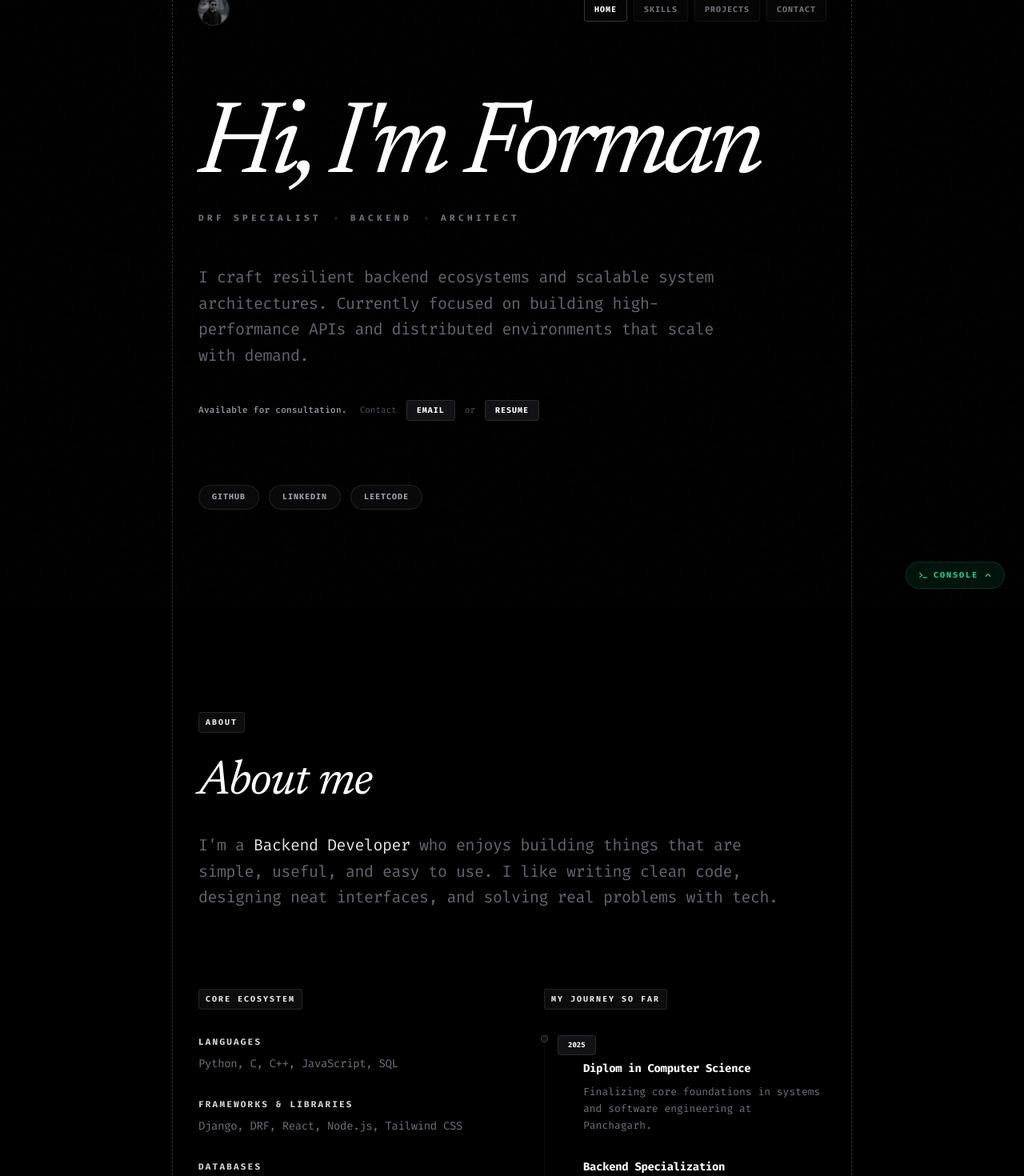
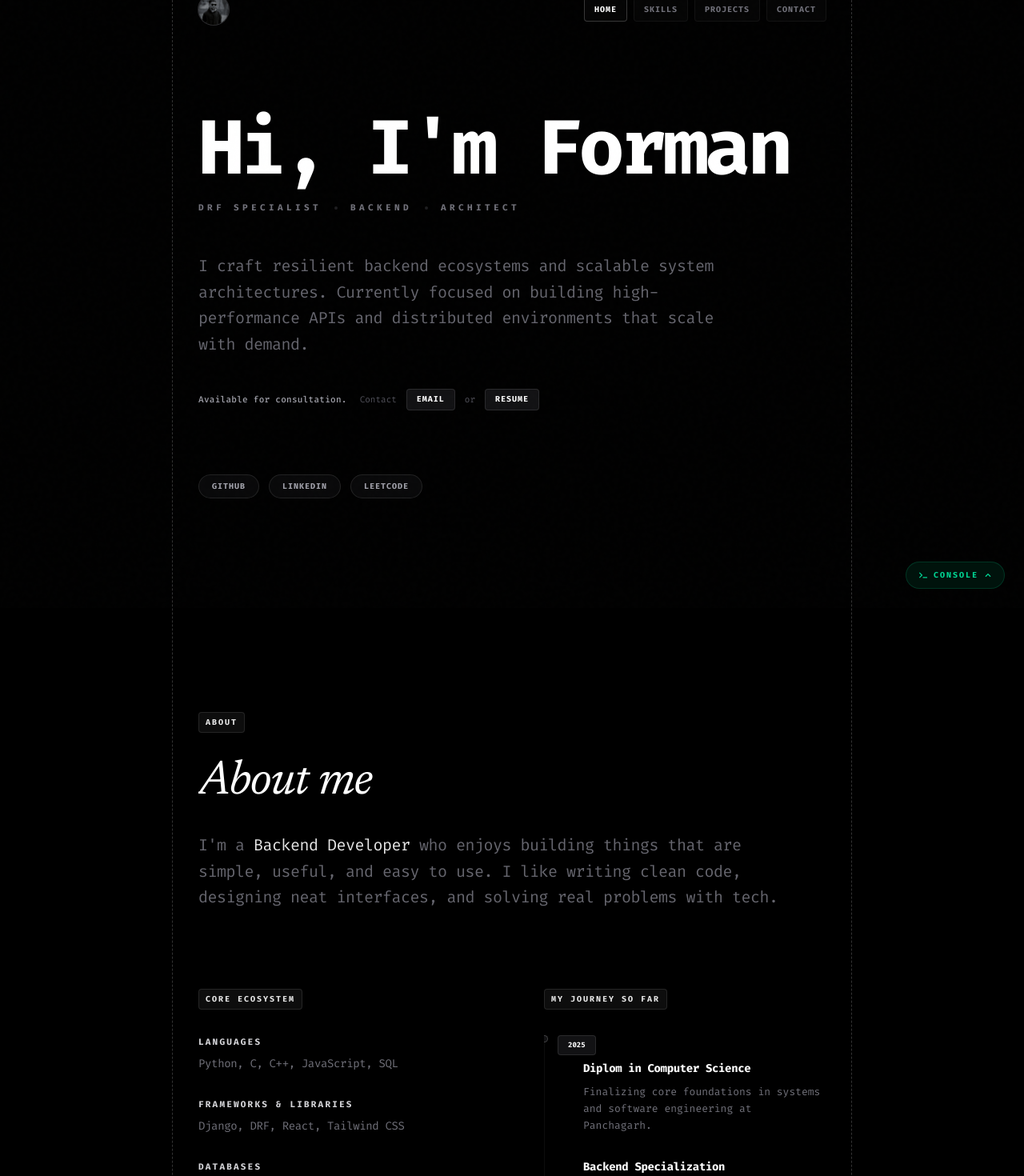
Before and after one commit to HridoyExe/portfolio, a React (Vite) app: page / in a window 1280 px wide. Shown: the part 40-1510 px from the top of the page at 80% size. Built offline with nearby package versions, Linux system fonts and the light colour scheme; a web font is replaced by a local one.

Commit message:
Update A

```diff
--- a/src/components/About.jsx
+++ b/src/components/About.jsx
@@ -1,10 +1,11 @@
 import React from 'react';
 import { motion } from 'framer-motion';
+import SectionReveal from './SectionReveal';
 
 const About = () => {
   const techStack = [
     { category: 'Languages', items: 'Python, C, C++, JavaScript, SQL' },
-    { category: 'Frameworks & Libraries', items: 'Django, DRF, React, Node.js, Tailwind CSS' },
+    { category: 'Frameworks & Libraries', items: 'Django, DRF, React, Tailwind CSS' },
     { category: 'Databases', items: 'PostgreSQL, MySQL, Supabase' },
     { category: 'Tools & DevOps', items: 'Git, GitHub, Docker (Learning), VS Code' }
   ];
@@ -31,6 +32,7 @@ const About = () => {
         <div className="space-y-24">
 
           {/* About Intro */}
+          <SectionReveal yOffset={30}>
             <div className="space-y-8 max-w-3xl">
               <div className="section-label">
                  <span>About</span>
@@ -41,9 +43,11 @@ const About = () => {
                 I like writing clean code, designing neat interfaces, and solving real problems with tech.
               </p>
             </div>
+          </SectionReveal>
 
           <div className="grid grid-cols-1 lg:grid-cols-2 gap-20">
             {/* Tech Stack */}
+            <SectionReveal delay={0.3} yOffset={30}>
               <div className="space-y-12">
                 <div className="section-label">
                   <span>Core Ecosystem</span>
@@ -57,8 +61,10 @@ const About = () => {
                   ))}
                 </div>
               </div>
+            </SectionReveal>
 
             {/* Journey */}
+            <SectionReveal delay={0.4} yOffset={30}>
               <div className="space-y-12">
                 <div className="section-label">
                   <span>My Journey So Far</span>
@@ -66,7 +72,12 @@ const About = () => {
 
                 <div className="space-y-12">
                   {journey.map((period, i) => (
-                  <div key={i} className="relative pl-12 border-l border-white/5 pb-8 last:pb-0">
+                    <motion.div
+                      key={i}
+                      whileHover={{ x: 5 }}
+                      transition={{ duration: 0.3, ease: 'easeOut' }}
+                      className="relative pl-12 border-l border-white/5 pb-8 last:pb-0"
+                    >
                       <div className="absolute -left-[5px] top-0 w-[9px] h-[9px] rounded-full bg-zinc-900 border border-white/20"></div>
                       <div className="absolute left-4 top-0 py-1 px-3 rounded-sm bg-zinc-900 border border-white/10 text-white text-[9px] font-bold">
                         {period.year}
@@ -80,10 +91,11 @@ const About = () => {
                            </div>
                          ))}
                       </div>
-                  </div>
+                    </motion.div>
                   ))}
                 </div>
               </div>
+            </SectionReveal>
           </div>
 
         </div>
--- a/src/components/Hero.jsx
+++ b/src/components/Hero.jsx
@@ -8,12 +8,12 @@ const Hero = () => {
         <div className="flex flex-col items-start gap-12">
 
           <motion.div
-            initial={{ opacity: 0, y: 30 }}
-            animate={{ opacity: 1, y: 0 }}
-            transition={{ duration: 1.2, ease: [0.16, 1, 0.3, 1] }}
+            initial={{ opacity: 0, y: 30, filter: "blur(12px)" }}
+            animate={{ opacity: 1, y: 0, filter: "blur(0px)" }}
+            transition={{ duration: 1.5, ease: [0.16, 1, 0.3, 1] }}
             className="space-y-6 w-full"
           >
-            <h1 className="text-white text-5xl md:text-9xl font-serif italic tracking-tighter leading-[0.85] break-words">
+            <h1 className="text-white text-5xl md:text-8xl font-sans font-bold tracking-tighter leading-[0.85] break-words">
               Hi, I'm Forman
             </h1>
             <div className="flex flex-wrap items-center gap-x-4 gap-y-2 text-zinc-500 text-[10px] md:text-[11px] font-bold uppercase tracking-[0.2em] md:tracking-[0.4em]">
@@ -26,9 +26,9 @@ const Hero = () => {
           </motion.div>
 
           <motion.div
-            initial={{ opacity: 0, y: 20 }}
-            animate={{ opacity: 1, y: 0 }}
-            transition={{ duration: 1, delay: 0.3, ease: "easeOut" }}
+            initial={{ opacity: 0, y: 20, filter: "blur(10px)" }}
+            animate={{ opacity: 1, y: 0, filter: "blur(0px)" }}
+            transition={{ duration: 1.5, delay: 0.4, ease: [0.16, 1, 0.3, 1] }}
             className="space-y-10 max-w-2xl"
           >
             <p className="text-zinc-500 text-lg md:text-xl font-sans leading-relaxed tracking-tight opacity-90">
@@ -40,38 +40,56 @@ const Hero = () => {
               <span className="text-zinc-400 text-[10px] md:text-[11px] font-medium tracking-wide">Available for consultation.</span>
               <div className="flex flex-wrap items-center gap-3">
                 <span className="text-zinc-600 text-[10px] md:text-[11px]">Contact</span>
-                <a
+                <motion.a
+                  whileHover={{ scale: 1.05, boxShadow: "0px 0px 20px rgba(255,255,255,0.15)" }}
+                  whileTap={{ scale: 0.95 }}
+                  transition={{ ease: [0.16, 1, 0.3, 1], duration: 0.4 }}
                   href="mailto:formanislamhridoy@gmail.com"
-                  className="px-3 py-1 bg-zinc-900 border border-white/10 rounded-sm text-white text-[9px] md:text-[10px] font-bold uppercase tracking-widest hover:bg-white hover:text-black transition-all flex items-center gap-2"
+                  className="px-3 py-1 bg-zinc-900 border border-white/10 rounded-sm text-white text-[9px] md:text-[10px] font-bold uppercase tracking-widest hover:bg-white hover:text-black transition-colors flex items-center gap-2"
                 >
                   Email
-                </a>
+                </motion.a>
                 <span className="text-zinc-600 text-[10px] md:text-[11px]">or</span>
-                <a
-                  href="/My_Resume.pdf"
-                  className="px-3 py-1 bg-zinc-900 border border-white/10 rounded-sm text-white text-[9px] md:text-[10px] font-bold uppercase tracking-widest hover:bg-white hover:text-black transition-all"
+                <motion.a
+                  whileHover={{ scale: 1.05, boxShadow: "0px 0px 20px rgba(255,255,255,0.15)" }}
+                  whileTap={{ scale: 0.95 }}
+                  transition={{ ease: [0.16, 1, 0.3, 1], duration: 0.4 }}
+                  href="/Resume.pdf"
+                  className="px-3 py-1 bg-zinc-900 border border-white/10 rounded-sm text-white text-[9px] md:text-[10px] font-bold uppercase tracking-widest hover:bg-white hover:text-black transition-colors"
                 >
                   Resume
-                </a>
+                </motion.a>
               </div>
             </div>
           </motion.div>
 
           <motion.div
-            initial={{ opacity: 0 }}
-            animate={{ opacity: 1 }}
-            transition={{ duration: 1, delay: 0.8 }}
+            initial={{ opacity: 0, y: 10, filter: "blur(8px)" }}
+            animate={{ opacity: 1, y: 0, filter: "blur(0px)" }}
+            transition={{ duration: 1.5, delay: 0.8, ease: [0.16, 1, 0.3, 1] }}
             className="flex flex-wrap gap-2 md:gap-3 pt-4 md:pt-8"
           >
-            <a href="https://github.com/HridoyExe" target="_blank" rel="noreferrer" className="px-3 py-1 text-[9px] md:px-4 md:py-1.5 rounded-full bg-zinc-900/50 border border-white/10 text-zinc-400 md:text-[10px] font-bold uppercase tracking-widest hover:bg-white hover:text-black transition-all">
+            <motion.a
+              whileHover={{ y: -2, color: "#ffffff" }}
+              transition={{ ease: [0.16, 1, 0.3, 1], duration: 0.4 }}
+              href="https://github.com/HridoyExe" target="_blank" rel="noreferrer" className="px-3 py-1 text-[9px] md:px-4 md:py-1.5 rounded-full bg-zinc-900/50 border border-white/10 text-zinc-400 md:text-[10px] font-bold uppercase tracking-widest hover:bg-white hover:text-black transition-colors"
+            >
               GitHub
-            </a>
-            <a href="https://www.linkedin.com/in/forman-ali-hridoy-197973401/" target="_blank" rel="noreferrer" className="px-3 py-1 text-[9px] md:px-4 md:py-1.5 rounded-full bg-zinc-900/50 border border-white/10 text-zinc-400 md:text-[10px] font-bold uppercase tracking-widest hover:bg-white hover:text-black transition-all">
+            </motion.a>
+            <motion.a
+              whileHover={{ y: -2, color: "#ffffff" }}
+              transition={{ ease: [0.16, 1, 0.3, 1], duration: 0.4 }}
+              href="https://www.linkedin.com/in/forman-ali-hridoy" target="_blank" rel="noreferrer" className="px-3 py-1 text-[9px] md:px-4 md:py-1.5 rounded-full bg-zinc-900/50 border border-white/10 text-zinc-400 md:text-[10px] font-bold uppercase tracking-widest hover:bg-white hover:text-black transition-colors"
+            >
               LinkedIn
-            </a>
-            <a href="https://leetcode.com/u/7rnVUFUcCZ/" target="_blank" rel="noreferrer" className="px-3 py-1 text-[9px] md:px-4 md:py-1.5 rounded-full bg-zinc-900/50 border border-white/10 text-zinc-400 md:text-[10px] font-bold uppercase tracking-widest hover:bg-white hover:text-black transition-all">
+            </motion.a>
+            <motion.a
+              whileHover={{ y: -2, color: "#ffffff" }}
+              transition={{ ease: [0.16, 1, 0.3, 1], duration: 0.4 }}
+              href="https://leetcode.com/u/7rnVUFUcCZ/" target="_blank" rel="noreferrer" className="px-3 py-1 text-[9px] md:px-4 md:py-1.5 rounded-full bg-zinc-900/50 border border-white/10 text-zinc-400 md:text-[10px] font-bold uppercase tracking-widest hover:bg-white hover:text-black transition-colors"
+            >
               LeetCode
-            </a>
+            </motion.a>
           </motion.div>
 
         </div>
--- a/src/components/SectionReveal.jsx
+++ b/src/components/SectionReveal.jsx
@@ -1,7 +1,7 @@
 import React, { useRef, useEffect } from 'react';
 import { motion, useInView, useAnimation } from 'framer-motion';
 
-const SectionReveal = ({ children, width = "100%", delay = 0.2 }) => {
+const SectionReveal = ({ children, width = "100%", delay = 0.2, yOffset = 50, duration = 1.2 }) => {
   const ref = useRef(null);
   const isInView = useInView(ref, { once: true, margin: "-100px" });
 
@@ -17,12 +17,12 @@ const SectionReveal = ({ children, width = "100%", delay = 0.2 }) => {
     <div ref={ref} style={{ position: "relative", width, overflow: "hidden" }}>
       <motion.div
         variants={{
-          hidden: { opacity: 0, y: 75, filter: "blur(10px)" },
+          hidden: { opacity: 0, y: yOffset, filter: "blur(10px)" },
           visible: { opacity: 1, y: 0, filter: "blur(0px)" },
         }}
         initial="hidden"
         animate={mainControls}
-        transition={{ duration: 0.8, delay, ease: [0.16, 1, 0.3, 1] }}
+        transition={{ duration: duration, delay, ease: [0.16, 1, 0.3, 1] }}
       >
         {children}
       </motion.div>
```
Also changed, not shown: src/components/Contact.jsx (+20 -6 lines), src/components/Projects.jsx (+9 -3 lines), src/components/Skills.jsx (+15 -6 lines), 2 other files (tests, documents, lock files or other folders). Lines whose indentation alone changed are shown as unchanged.
